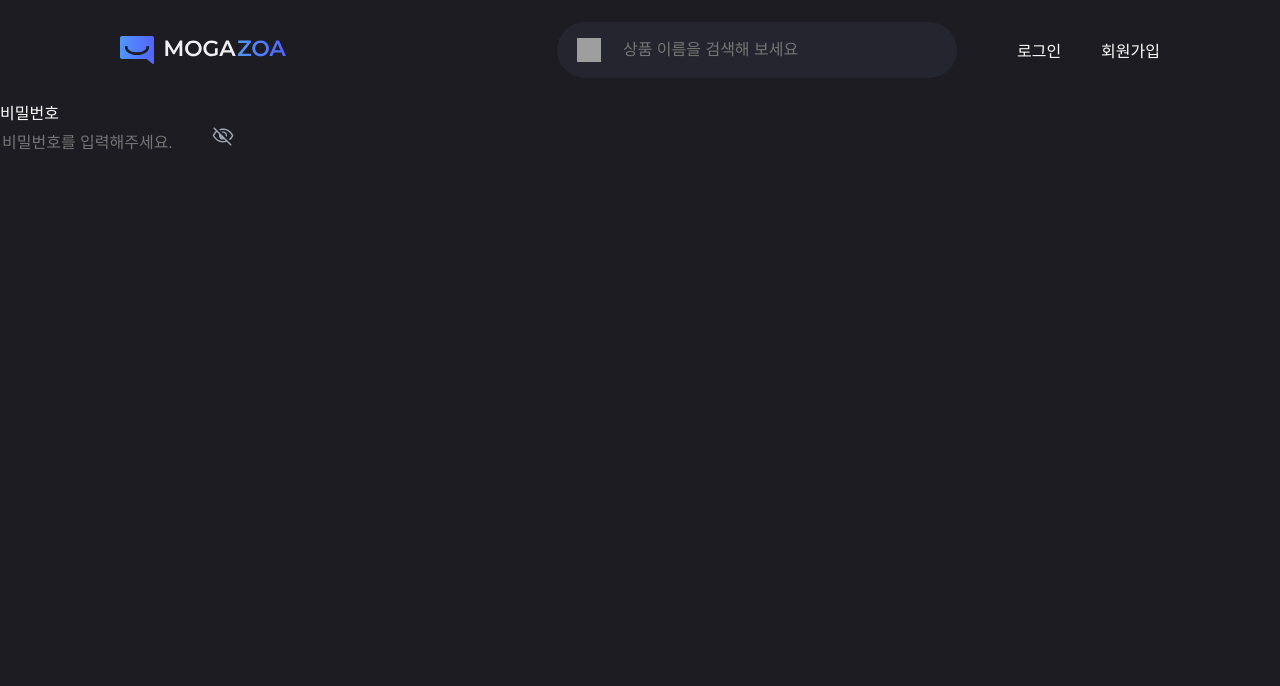
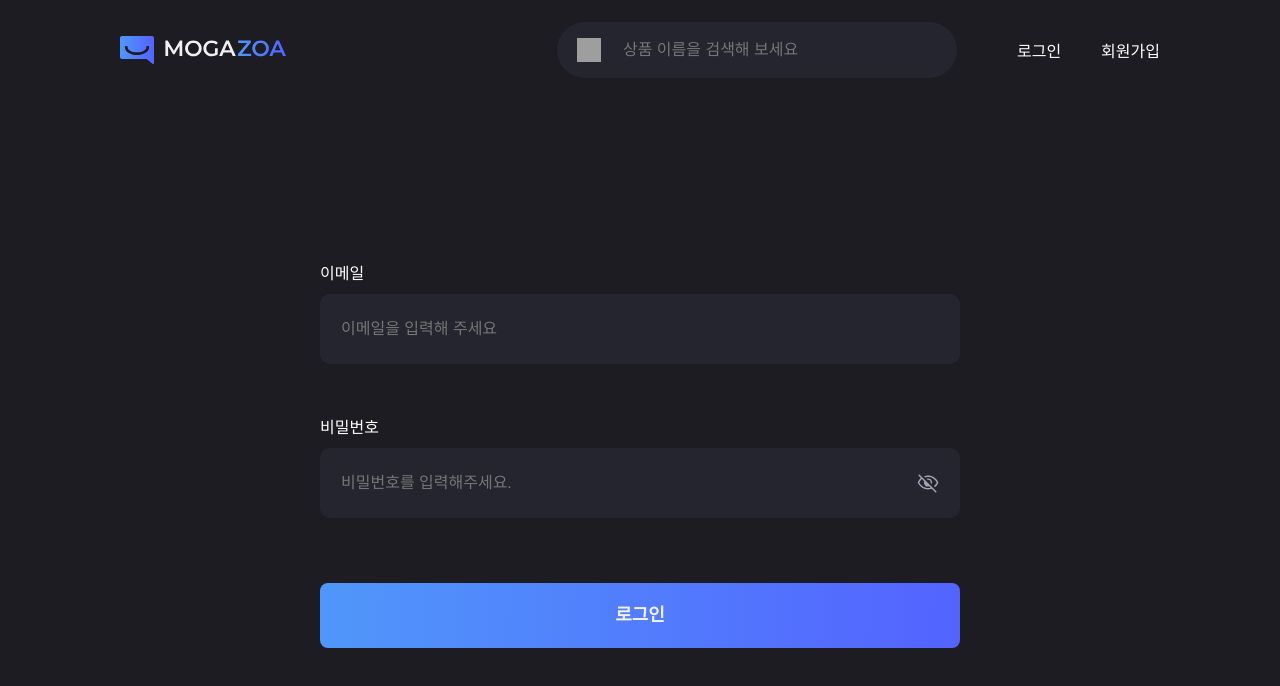
Before and after one commit to Codeit-FE3-Part4-team1-Final/Mogazoa, a Next.js app: page /signin in a window 1280 px wide. Shown: the top 686 px of the page. Built offline with nearby package versions, Linux system fonts and the light colour scheme; grey boxes are pictures that could not be loaded; a web font is replaced by a local one.

Commit message:
✨ :feat:signin페이지 초기 구현

```diff
--- a/src/app/signin/page.tsx
+++ b/src/app/signin/page.tsx
@@ -1,11 +1,71 @@
+'use client';
+
+import React, { useState, FormEvent, ChangeEvent } from 'react';
 import NavigationBar from '@/components/NavigationBar';
 import PasswordInput from '@/components/SignInput/PasswordInput';
+import UserInfoInput from '@/components/SignInput/UserInfoInput';
+import { checkSignEmail, checkSignPassword } from '@/utils/userValidation';
+import styles from './signin.module.scss';
+import Button from '@/components/Button';
 
 export default function SignInPage() {
+  const [email, setEmail] = useState<string>('');
+  const [emailError, setEmailError] = useState<string>('');
+  const [password, setPassword] = useState<string>('');
+  const [passwordError, setPasswordError] = useState<string>('');
+
+  const onSubmit = (e: FormEvent<HTMLFormElement>) => {
+    e.preventDefault();
+    const emailErrorMessage = checkSignEmail(email);
+    const passwordErrorMessage = checkSignPassword(password);
+    setEmailError(emailErrorMessage);
+    setPasswordError(passwordErrorMessage);
+
+    // if (emailErrorMessage !== '' || passwordErrorMessage !== '') {
+    //   return;
+    // }
+  };
+
+  const handleEmailBlur = () => {
+    const message = checkSignEmail(email);
+    setEmailError(message);
+  };
+
+  const handlePasswordBlur = () => {
+    const message = checkSignPassword(password);
+    setPasswordError(message);
+  };
+
   return (
-    <>
+    <div className={styles.wrapper}>
       <NavigationBar />
-      <PasswordInput labelName='비밀번호' />
-    </>
+      <main className={styles['form-container']}>
+        <form className={styles['form-input-area']} onSubmit={onSubmit}>
+          <UserInfoInput
+            labelName='이메일'
+            error={emailError}
+            value={email}
+            onChange={(e: ChangeEvent<HTMLInputElement>) =>
+              setEmail(e.target.value)
+            }
+            onBlur={handleEmailBlur}
+          />
+          <PasswordInput
+            labelName='비밀번호'
+            error={passwordError}
+            value={password}
+            onChange={(e: ChangeEvent<HTMLInputElement>) =>
+              setPassword(e.target.value)
+            }
+            onBlur={handlePasswordBlur}
+          />
+          <div className={styles['input-button']}>
+            <Button height='65px' category='primary' type='submit'>
+              로그인
+            </Button>
+          </div>
+        </form>
+      </main>
+    </div>
   );
 }
--- /dev/null
+++ b/src/app/signin/signin.module.scss
@@ -0,0 +1,21 @@
+@import '/src/styles/main.scss';
+
+.form-container {
+  display: flex;
+  justify-content: center;
+  align-items: center;
+  height: 100%;
+}
+
+.form-input-area {
+  width: 640px;
+  height: 100%;
+  margin-top: 160px;
+  display: flex;
+  flex-direction: column;
+  gap: 40px;
+}
+
+.input-button {
+  margin-top: 15px;
+}
--- a/src/components/Button/index.tsx
+++ b/src/components/Button/index.tsx
@@ -20,7 +20,7 @@ export default function Button({
 }: Props) {
   return (
     <button
-      className={cx('button', styles[category])}
+      className={cx('button', category)}
       style={{ width, height }}
       {...rest}
     >
--- a/src/components/NavigationBar/index.tsx
+++ b/src/components/NavigationBar/index.tsx
@@ -1,5 +1,5 @@
 import Image from 'next/image';
-import styles from './index.module.scss';
+import styles from './NavigationBar.module.scss';
 
 // Todo(송상훈) : UI만 그려놓음, 로그인 기능 후 로직 완성 예정
 export default function NavigationBar() {
--- /dev/null
+++ b/src/components/SignInput/PasswordInput/PasswordInput.module.scss
@@ -0,0 +1,35 @@
+@import '/src/styles/main.scss';
+
+.input-container {
+  display: flex;
+  flex-direction: column;
+  gap: 10px;
+}
+
+.input-main {
+  width: 100%;
+  height: 70px;
+  padding: 23px 20px;
+  background-color: $comp-bg;
+  border-radius: 10px;
+  border: 1px solid transparent;
+
+  &:focus {
+    border-color: $main_indigo;
+  }
+}
+
+.image-guide {
+  position: relative;
+}
+
+.input-image {
+  @include pos-center-y;
+  right: 20px;
+}
+
+.input-error {
+  font-size: 13px;
+  font-weight: 100;
+  color: $tertiary;
+}
--- a/src/components/SignInput/PasswordInput/index.tsx
+++ b/src/components/SignInput/PasswordInput/index.tsx
@@ -1,9 +1,10 @@
 'use client';
 
-import { useState } from 'react';
+import { ChangeEvent, FocusEvent, useState } from 'react';
 import Image from 'next/image';
 import eyeOn from '../../../../public/images/eyes-open.svg';
 import eyeOff from '../../../../public/images/eyes-close.svg';
+import styles from './PasswordInput.module.scss';
 
 const EYE_ON = {
   src: eyeOn,
@@ -14,21 +15,21 @@ const EYE_OFF = {
   alt: '비밀번호 가리기',
 };
 
-interface PasswordInputProps {
+interface InputProps {
   labelName: string;
-  // error?: string;
-  // value: string;
-  // onChange: (e: ChangeEvent<HTMLInputElement>) => void;
-  // onBlur: (e: FocusEvent<HTMLInputElement>) => void;
+  error?: string;
+  value: string;
+  onChange: (e: ChangeEvent<HTMLInputElement>) => void;
+  onBlur: (e: FocusEvent<HTMLInputElement>) => void;
 }
 
 export default function PasswordInput({
   labelName,
-  // error,
-  // value,
-  // onChange,
-  // onBlur,
-}: PasswordInputProps) {
+  error,
+  value,
+  onChange,
+  onBlur,
+}: InputProps) {
   const [eyes, setEyes] = useState(EYE_OFF);
 
   const changeEye = () => {
@@ -40,19 +41,21 @@ export default function PasswordInput({
   };
 
   return (
-    <div>
+    <div className={styles['input-container']}>
       <label htmlFor={labelName}>{labelName}</label>
-      <div>
+      <div className={styles['image-guide']}>
         <input
+          className={styles['input-main']}
           type={eyes.alt === EYE_OFF.alt ? 'text' : 'password'}
           id={labelName}
-          // value={value}
-          // onChange={onChange}
-          // onBlur={onBlur}
+          value={value}
+          onChange={onChange}
+          onBlur={onBlur}
           placeholder='비밀번호를 입력해주세요.'
-          autoComplete='password'
+          autoComplete='off'
         />
         <Image
+          className={styles['input-image']}
           onClick={changeEye}
           src={eyes.src}
           alt={eyes.alt}
@@ -60,7 +63,7 @@ export default function PasswordInput({
           height={24}
         />
       </div>
-      {/* <span>{error}</span> */}
+      <span className={styles[`input-error`]}>{error}</span>
     </div>
   );
 }
--- /dev/null
+++ b/src/components/SignInput/UserInfoInput/UserInfoInput.module.scss
@@ -0,0 +1,26 @@
+@import '/src/styles/main.scss';
+
+.input-container {
+  display: flex;
+  flex-direction: column;
+  gap: 10px;
+}
+
+.input-main {
+  width: 100%;
+  height: 70px;
+  padding: 23px 20px;
+  background-color: $comp-bg;
+  border-radius: 10px;
+  border: 1px solid transparent;
+
+  &:focus {
+    border-color: $main_indigo;
+  }
+}
+
+.input-error {
+  font-size: 13px;
+  font-weight: 100;
+  color: $tertiary;
+}
--- a/src/components/SignInput/UserInfoInput/index.tsx
+++ b/src/components/SignInput/UserInfoInput/index.tsx
@@ -0,0 +1,36 @@
+'use client';
+
+import { ChangeEvent, FocusEvent } from 'react';
+import styles from './UserInfoInput.module.scss';
+
+interface InputProps {
+  labelName: string;
+  error?: string;
+  value: string;
+  onChange: (e: ChangeEvent<HTMLInputElement>) => void;
+  onBlur: (e: FocusEvent<HTMLInputElement>) => void;
+}
+
+export default function UserInfoInput({
+  labelName,
+  error,
+  value,
+  onChange,
+  onBlur,
+}: InputProps) {
+  return (
+    <div className={styles['input-container']}>
+      <label htmlFor={labelName}>{labelName}</label>
+      <input
+        className={styles['input-main']}
+        type='text'
+        id={labelName}
+        placeholder={`${labelName}을 입력해 주세요`}
+        value={value}
+        onChange={onChange}
+        onBlur={onBlur}
+      />
+      <span className={styles[`input-error`]}>{error}</span>
+    </div>
+  );
+}
--- a/src/styles/mixins/_positions.scss
+++ b/src/styles/mixins/_positions.scss
@@ -14,7 +14,7 @@
   }
 }
 
-@mixin pos-center($type: absoluete) {
+@mixin pos-center($type: absolute) {
   @if ($type == fixed or $type == absolute) {
     position: $type;
     top: 50%;
--- a/src/utils/userValidation.ts
+++ b/src/utils/userValidation.ts
@@ -6,7 +6,7 @@ export const checkSignEmail = (email: string): string => {
     return '이메일을 입력해주세요';
   }
   if (!regexEmail.test(email)) {
-    return '이메일 형식으로 작성해주세요';
+    return '올바른 이메일 형식으로 입력해주세요';
   }
   return '';
 };
```
Also changed, not shown: src/components/NavigationBar/NavigationBar.module.scss (renamed from src/components/NavigationBar/index.module.scss).
